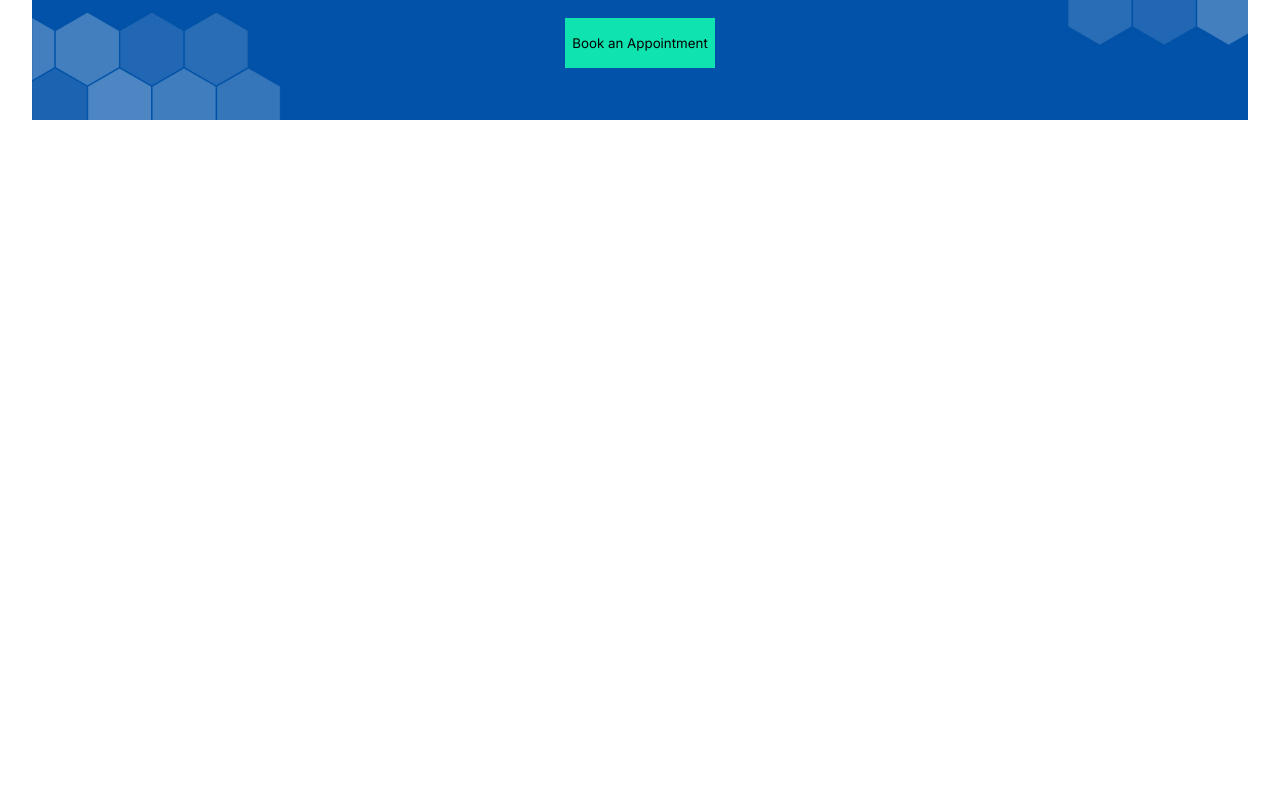
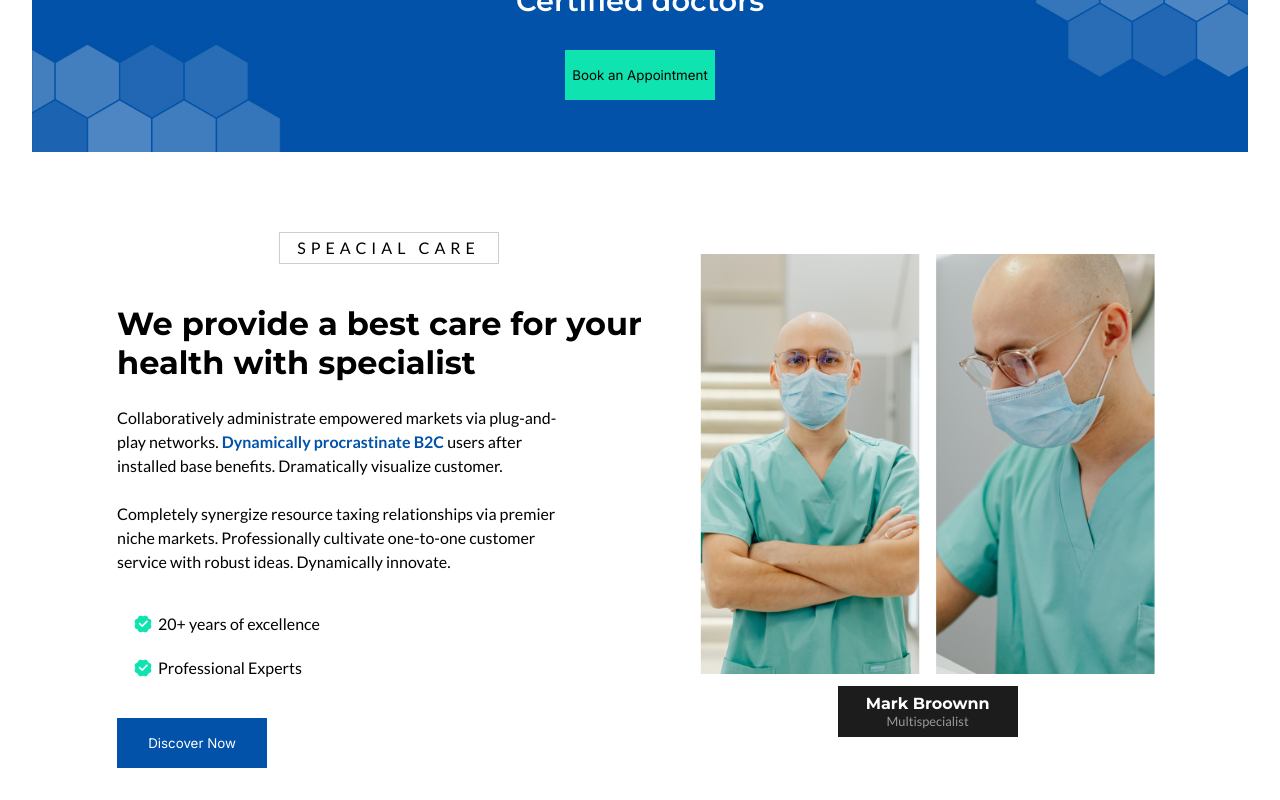
Before and after one commit to Matheus-Silva7/PharmaDoctor, a React (Vite) app: page / in a window 1280 px wide. Shown: the part 2566-3366 px from the top of the page. Before the commit the page ends 2718 px from the top, so only its background shows below. Built offline with nearby package versions, Linux system fonts and the light colour scheme; a web font is replaced by a local one.

Commit message:
special care, responsive

```diff
--- a/src/components/Reutilizable/TitleSectionStyles.css
+++ b/src/components/Reutilizable/TitleSectionStyles.css
@@ -2,7 +2,7 @@
   margin: 1rem auto;
   text-align: center;
   padding: 0.2rem;
-  width: 140px;
+  width: 220px;
   font-size: 1rem;
   letter-spacing: 5px;
   text-transform: uppercase;
--- a/src/components/services-/ServicesLineStyle.css
+++ b/src/components/services-/ServicesLineStyle.css
@@ -3,11 +3,11 @@
 .services-line {
     width: 100%;
     display: flex;
-    justify-content: space-around;
+    justify-content: space-evenly;
     align-items: center;
     flex-wrap: wrap;
     gap: 1rem;
-    padding: 2rem;
+    padding: 3rem;
 }
 
 .services-line .service-item {
--- /dev/null
+++ b/src/components/specialCare/SpecialCare.jsx
@@ -0,0 +1,36 @@
+import React from 'react'
+
+import "./SpecialCareStyles.css"
+import TitleSection from "../Reutilizable/TitleSection"
+import ButtonMain from '../Reutilizable/ButtonMain'
+import ImgDoctor1 from "../../assets/doctors/doctor-photo1.jpg"
+import ImgDoctor2 from "../../assets/doctors/doctor-photo2.jpg"
+import { RiVerifiedBadgeFill } from 'react-icons/ri'
+
+const SpecialCare = () => {
+  return (
+    <section id='specialCare'>
+      <div className="text-specialCare">
+        <TitleSection title={"SPEACIAL CARE"}/>
+        <h2>We provide a best care for your health with specialist</h2>
+        <p>Collaboratively administrate empowered markets via plug-and-play networks. <span>Dynamically procrastinate B2C</span> users after installed base benefits. Dramatically visualize customer.</p>
+        <p>Completely synergize resource taxing relationships via premier niche markets. Professionally cultivate one-to-one customer service with robust ideas. Dynamically innovate.</p>
+        <ul>
+          <li><RiVerifiedBadgeFill size={20} color='#0FE3AF'/>20+ years of excellence</li>
+          <li><RiVerifiedBadgeFill size={20} color='#0FE3AF'/>Professional Experts</li>
+        </ul>
+        <ButtonMain classN={"blue"} textBtn={"Discover Now"}/>
+      </div>
+      <div className="images-doctor">
+        <img src={ImgDoctor1} alt="doctor image" className='doctor1'/>
+        <img src={ImgDoctor2} alt="doctor image2" className='doctor2'/>
+        <div className="info-doctor">
+          <h3>Mark Broownn</h3>
+          <p>Multispecialist</p>
+        </div>
+      </div>
+    </section>
+  )
+}
+
+export default SpecialCare
--- /dev/null
+++ b/src/components/specialCare/SpecialCareStyles.css
@@ -0,0 +1,139 @@
+#specialCare {
+  width: 100%;
+  display: flex;
+  justify-content: center;
+  align-items: center;
+  gap: 2rem;
+  padding: 2rem;
+}
+
+#specialCare .text-specialCare {
+  display: flex;
+  align-items: start;
+  flex-direction: column;
+  gap: 1.5rem;
+}
+
+#specialCare .text-specialCare h2 {
+  font-size: 2rem;
+  max-width: 25ch;
+}
+
+#specialCare .text-specialCare p {
+  max-width: 50ch;
+  font-size: 1rem;
+  line-height: 1.5;
+}
+
+#specialCare .text-specialCare p span {
+  color: #0152A8;
+  font-weight: bold;
+}
+
+#specialCare .text-specialCare ul {
+  list-style: none;
+  display: flex;
+  flex-direction: column;
+  gap: 1.5rem;
+  padding: 1rem;
+}
+
+#specialCare .text-specialCare ul li {
+  display: flex;
+  align-items: center;
+  gap: 5px;
+}
+
+#specialCare .images-doctor img{
+ height: 420px;
+ margin: 0.5rem;
+}
+
+#specialCare .images-doctor .info-doctor{
+text-align: center;
+color: #FFF;
+width: 180px;
+padding: 0.5rem;
+margin: 0 auto;
+background-color: #1C1C1C;
+}
+
+#specialCare .images-doctor .info-doctor h3{
+  font-size: 1rem;
+}
+
+#specialCare .images-doctor .info-doctor p{
+  font-size: 0.8rem;
+  color: #9A9A9A;
+}
+
+@media screen and (max-width: 1140px) {
+#specialCare {
+  gap: 0.5rem;
+}
+
+  #specialCare .images-doctor img{
+    height: 340px;
+  }
+
+  #specialCare .text-specialCare h2{
+    font-size: 1.7rem;
+  }
+}
+
+@media screen and (max-width: 930px) {
+
+  #specialCare {
+    gap: 0.3rem;
+  }
+  #specialCare .images-doctor img{
+    height: 300px;
+  }
+
+  #specialCare .text-specialCare h2{
+    font-size: 1.5rem;
+  }
+}
+
+@media screen and (max-width: 880px) {
+  #specialCare{
+    flex-direction: column;
+    gap: 2rem;
+  }
+
+  #specialCare .text-specialCare h2{
+    max-width: 100%;
+    font-size: 1.7rem;
+  }
+
+  #specialCare .text-specialCare p{
+    max-width: 100%;
+    font-size: 1.1rem;
+  }
+  #specialCare .images-doctor img{
+    height: 420px;
+  }
+}
+
+@media screen and (max-width: 540px) {
+  #specialCare .images-doctor img{
+    height: 300px;
+  }
+}
+
+@media screen and (max-width: 410px) {
+  #specialCare .images-doctor img{
+    height: 280px;
+    gap: 0;
+  }
+}
+
+@media screen and (max-width: 390px) {
+  #specialCare .images-doctor img{
+    height: 400px;
+  }
+
+  #specialCare .images-doctor .doctor2{
+    display: none;
+  }
+}
--- a/src/routes/Home.jsx
+++ b/src/routes/Home.jsx
@@ -1,11 +1,11 @@
 import React from 'react'
 import NavBar from '../components/NavBar/NavBar'
-import NavTop from '../components/NavBar/NavTop'
 import BannerMain from '../components/Banner/BannerMain'
 import Services from '../components/services-/Services'
 import BannerAbout from '../components/Banner/AboutBanner'
 import ServicesLine from '../components/services-/ServicesLine'
 import BannerBlue from '../components/Banner/BannerBlue'
+import SpecialCare from '../components/specialCare/SpecialCare'
 
 const Home = () => {
   return (
@@ -16,6 +16,7 @@ const Home = () => {
       <BannerAbout/>
       <ServicesLine/>
       <BannerBlue classBtn={"green"} btnTxt={"Book an Appointment"} titleTxt={"Online consultations with Certified doctors"}/>
+      <SpecialCare/>
     </>
   )
 }
```
Also changed, not shown: src/assets/doctors/doctor-photo1.jpg (added), src/assets/doctors/doctor-photo2.jpg (added).
